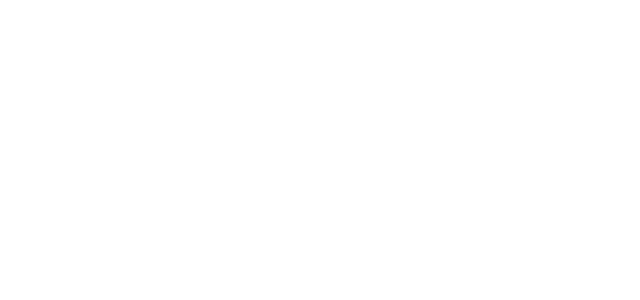
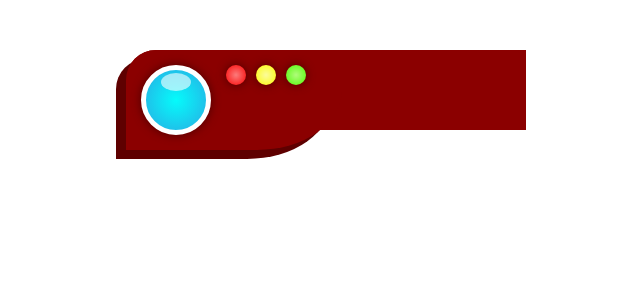
Before and after one commit to araujlarissa/pokedex, a React (Create React App) app: page / in a window 1280 px wide. Shown: the top 300 px of the page, without its empty margins (139-779 px from the left). Built offline with nearby package versions, Linux system fonts and the light colour scheme.

Commit message:
feat: add pokedex component and global style

```diff
--- a/package.json
+++ b/package.json
@@ -12,7 +12,8 @@
     "react": "^16.13.1",
     "react-app-rewired": "^2.1.5",
     "react-dom": "^16.13.1",
-    "react-scripts": "3.4.1"
+    "react-scripts": "3.4.1",
+    "styled-components": "^5.0.1"
   },
   "scripts": {
     "start": "react-scripts start",
--- a/src/App.js
+++ b/src/App.js
@@ -1,7 +1,15 @@
 import React from 'react';
 
+import GlobalStyle from './styles/global';
+import Pokedex from './components/Pokedex';
+
 function App() {
-  return <div />;
+  return (
+    <>
+      <GlobalStyle />
+      <Pokedex />
+    </>
+  );
 }
 
 export default App;
--- /dev/null
+++ b/src/components/Header/index.js
@@ -0,0 +1,19 @@
+import React from 'react';
+
+import { Background, ButtonContainer, Button } from './styles';
+
+const Header = () => (
+  <>
+    <Background />
+    <ButtonContainer>
+      <div className="btn">
+        <div className="reflect"> </div>
+      </div>
+      <Button grandient1="#fb7b7b" grandient2="#fb0505" />
+      <Button grandient1="#fbfb9b" grandient2="#fbfb05" />
+      <Button grandient1="#b0fb7b" grandient2="#50fb05" />
+    </ButtonContainer>
+  </>
+);
+
+export default Header;
--- /dev/null
+++ b/src/components/Header/styles.js
@@ -0,0 +1,81 @@
+import styled from 'styled-components';
+
+export const Background = styled.div`
+  width: 400px;
+  height: 80px;
+  background-color: #8b0000;
+
+  border-top-left-radius: 30px;
+  -webkit-border-top-left-radius: 30px;
+`;
+
+export const ButtonContainer = styled.div`
+  width: 201px;
+  height: 85px;
+  background-color: #8b0000;
+  float: left;
+  padding: 15px 0 0 15px;
+
+  position: absolute;
+  top: 0;
+  left: 0;
+
+  box-shadow: -10px 9px #5e0000;
+  -webkit-box-shadow: -10px 9px #5e0000;
+
+  border-bottom-right-radius: 85px 60px;
+  -webkit-border-bottom-right-radius: 85px 60px;
+
+  border-top-left-radius: 30px;
+  -webkit-border-top-left-radius: 30px;
+
+  div.btn {
+    width: 60px;
+    height: 60px;
+    margin-right: 15px;
+    border: 5px solid #fff;
+    float: left;
+
+    box-shadow: 0 0 10px #490000;
+    -webkit-box-shadow: 0 0 10px #490000;
+
+    background: radial-gradient(#05fbfb, #29abe3);
+    background: -webkit-radial-gradient(#05fbfb, #29abe3);
+
+    border-radius: 35px;
+    -webkit-border-radius: 35px;
+  }
+
+  div.btn div.reflect {
+    width: 30px;
+    height: 18px;
+    margin: 3px 0 0 15px;
+    background: #fff;
+    opacity: 0.6;
+
+    border-radius: 15px 9px;
+    -webkit-border-radius: 15px 9px;
+  }
+`;
+
+export const Button = styled.div`
+  width: 20px;
+  height: 20px;
+  margin-right: 10px;
+  float: left;
+
+  box-shadow: 0 0 10px #490000;
+  -webkit-box-shadow: 0 0 10px #490000;
+
+  border-radius: 20px;
+  -webkit-border-radius: 20px;
+
+  background: radial-gradient(
+    ${(props) => props.grandient1},
+    ${(props) => props.grandient2}
+  );
+  background: -webkit-radial-gradient(
+    ${(props) => props.grandient1},
+    ${(props) => props.grandient2}
+  );
+`;
--- /dev/null
+++ b/src/components/Pokedex/index.js
@@ -0,0 +1,15 @@
+import React from 'react';
+
+import { Container, Content } from './styles';
+
+import Header from '../Header';
+
+const Pokedex = () => (
+  <Container>
+    <Content>
+      <Header />
+    </Content>
+  </Container>
+);
+
+export default Pokedex;
--- /dev/null
+++ b/src/components/Pokedex/styles.js
@@ -0,0 +1,14 @@
+import styled from 'styled-components';
+
+export const Container = styled.div`
+  width: 750px;
+  margin: 50px auto 0 auto;
+`;
+
+export const Content = styled.div`
+  width: 400px;
+  height: 500px;
+  float: left;
+  position: relative;
+  z-index: 1;
+`;
--- /dev/null
+++ b/src/styles/global.js
@@ -0,0 +1,8 @@
+import { createGlobalStyle } from 'styled-components';
+
+export default createGlobalStyle`
+  * {
+    margin: 0;
+    padding: 0;
+  }
+`;
```
Also changed, not shown: 1 other file (tests, documents, lock files or other folders).
